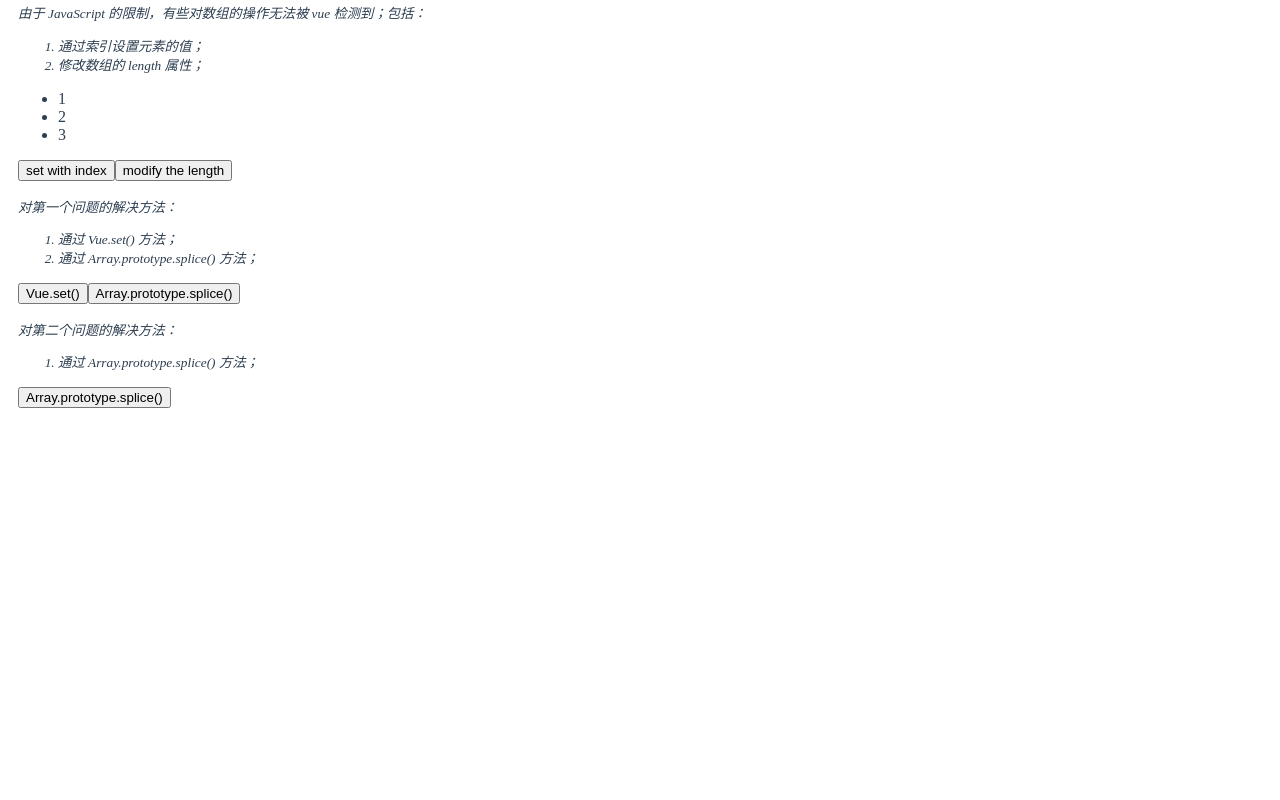
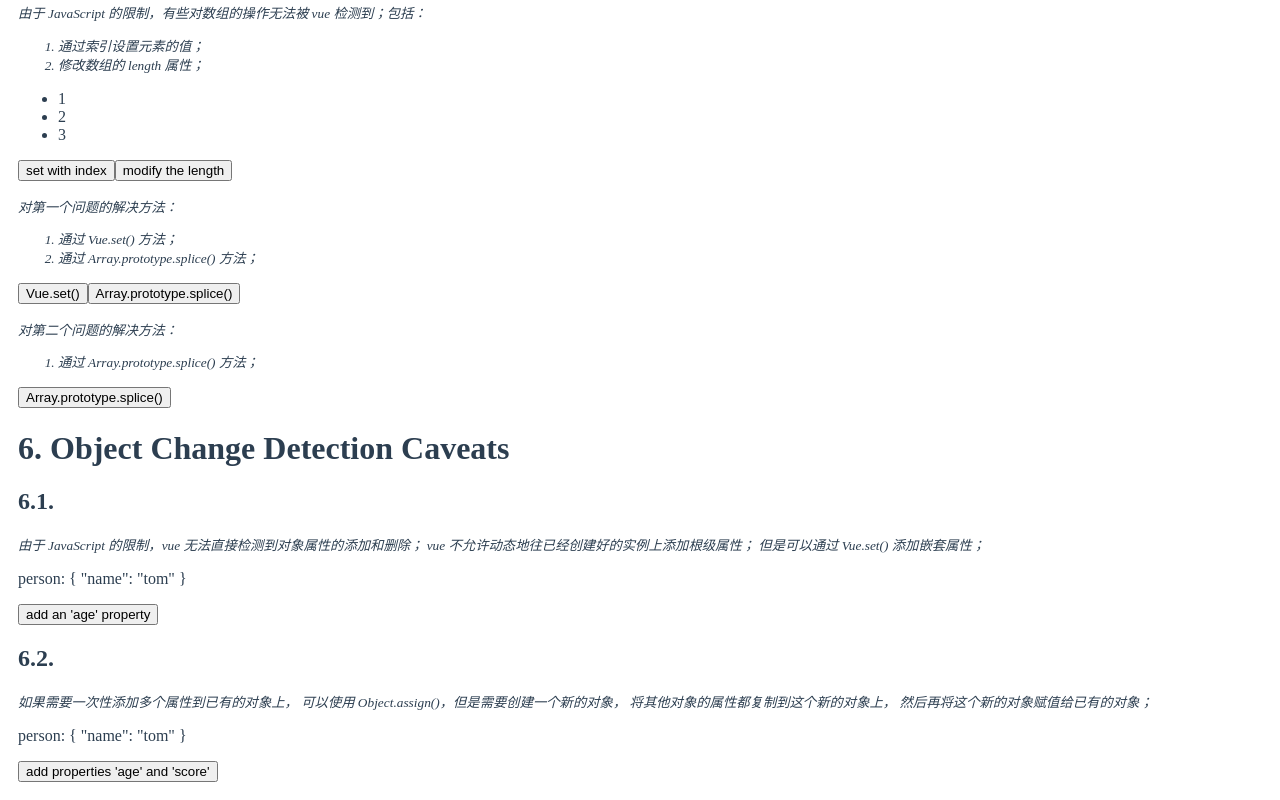
Before and after one commit to luotaoyeah/learning-vue, a Vue app: page /#/guide/list-rendering in a window 1280 px wide. Shown: the part 1891-2691 px from the top of the page. Before the commit the page ends 2317 px from the top, so only its background shows below. Built offline with nearby package versions, Linux system fonts and the light colour scheme.

Commit message:
v-for: object change detection caveats

```diff
--- a/src/doc/guide/list-rendering/v-for/index.vue
+++ b/src/doc/guide/list-rendering/v-for/index.vue
@@ -7,6 +7,7 @@
     <VForWithKey></VForWithKey>
     <VForArrayChangeDetection></VForArrayChangeDetection>
     <VForCaveats></VForCaveats>
+    <VForObjectChangeDetectionCaveats></VForObjectChangeDetectionCaveats>
   </div>
 </template>
 <script>
@@ -15,6 +16,7 @@ import VForWithObject from "./v-for-with-object";
 import VForWithKey from "./v-for-key";
 import VForArrayChangeDetection from "./v-for-array-change-detection";
 import VForCaveats from "./v-for-caveat";
+import VForObjectChangeDetectionCaveats from "./v-for-object-change-detection-caveat";
 
 export default {
   data() {
@@ -25,7 +27,8 @@ export default {
     VForWithObject,
     VForWithKey,
     VForArrayChangeDetection,
-    VForCaveats
+    VForCaveats,
+    VForObjectChangeDetectionCaveats
   }
 };
 </script>
--- /dev/null
+++ b/src/doc/guide/list-rendering/v-for/v-for-object-change-detection-caveat.vue
@@ -0,0 +1,60 @@
+<template>
+  <div>
+    <h1>6. Object Change Detection Caveats</h1>
+    <h2>6.1.</h2>
+    <p>
+      <small>
+        <i>
+          由于 JavaScript 的限制，vue 无法直接检测到对象属性的添加和删除；
+          vue 不允许动态地往已经创建好的实例上添加根级属性；
+          但是可以通过 Vue.set() 添加嵌套属性；
+        </i>
+      </small>
+    </p>
+    <p>person: {{JSON.stringify(person, null, 4)}}</p>
+    <button @click="handle01">add an 'age' property</button>
+    <h2>6.2.</h2>
+    <p>
+      <small>
+        <i>
+          如果需要一次性添加多个属性到已有的对象上，
+          可以使用 Object.assign()，但是需要创建一个新的对象，
+          将其他对象的属性都复制到这个新的对象上，
+          然后再将这个新的对象赋值给已有的对象；
+        </i>
+      </small>
+    </p>
+    <p>person: {{JSON.stringify(person, null, 4)}}</p>
+    <button @click="handle02">add properties 'age' and 'score'</button>
+  </div>
+</template>
+<script>
+export default {
+  data() {
+    return {
+      person: {
+        name: "tom"
+      }
+    };
+  },
+  mounted() {
+    /*
+     * 直接往 vue 实例上添加的属性，不会被 vue 检测到；
+     */
+    this.age = 18;
+  },
+  methods: {
+    handle01() {
+      this.$set(this.person, "age", 18);
+    },
+    handle02() {
+      this.person = Object.assign({}, this.person, {
+        age: 18,
+        score: 100
+      });
+    }
+  }
+};
+</script>
+<style scoped>
+</style>
```
